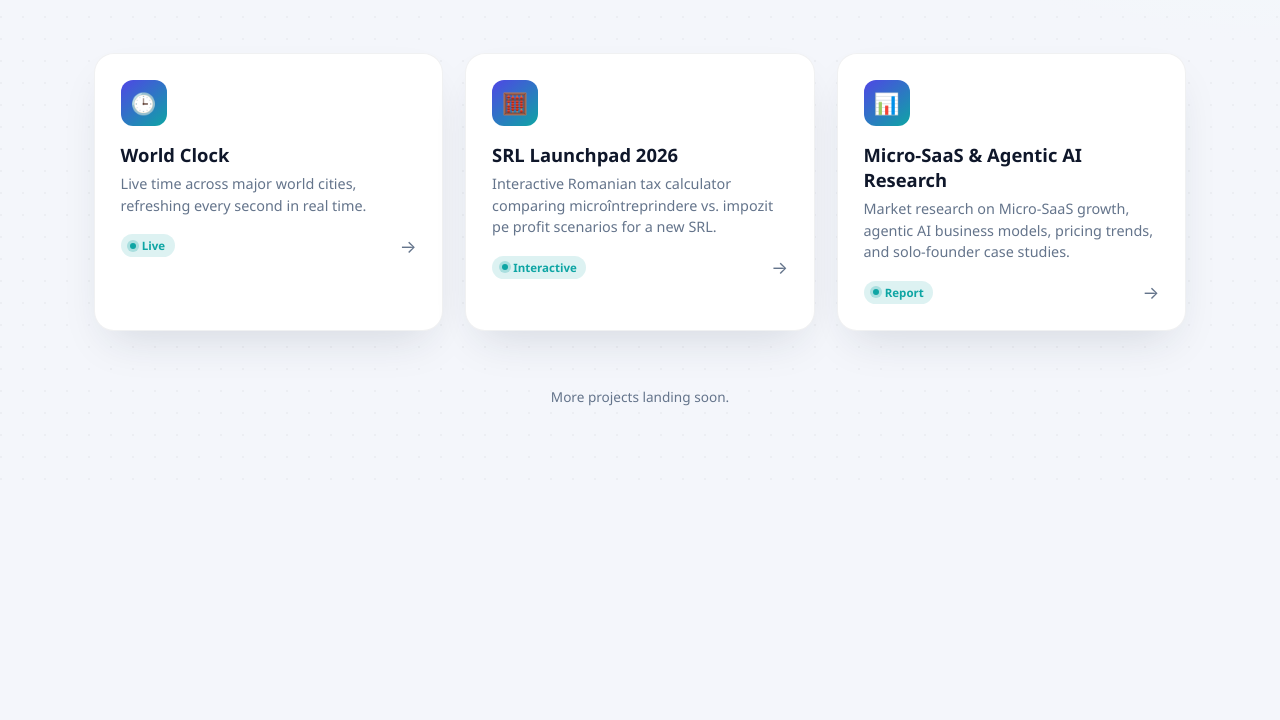
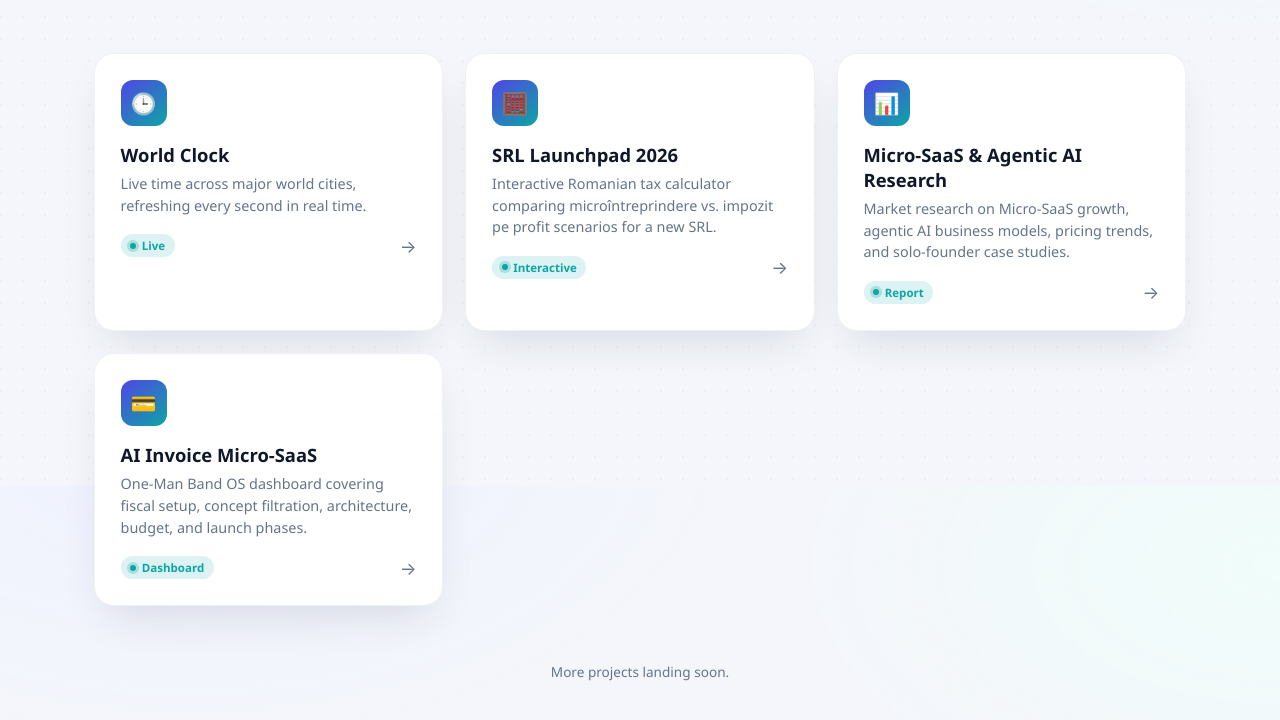
Before and after one commit to Melcoo/webpages, a plain HTML site: page index.html in a window 1280 px wide. Shown: the part 314-1034 px from the top of the page. Before the commit the page ends 800 px from the top, so only its background shows below. Drawn offline with Linux system fonts and the light colour scheme.

Commit message:
Add AI Invoice Micro-SaaS card to portal

```diff
--- a/index.html
+++ b/index.html
@@ -94,7 +94,6 @@
     transition: transform 0.15s ease, box-shadow 0.2s ease;
   }
   .toggle:hover { transform: translateY(-2px); box-shadow: var(--shadow-hover); }
-
   .hero { text-align: center; margin-bottom: 3.5rem; }
   .eyebrow {
     display: inline-block;
@@ -125,7 +124,6 @@
     max-width: 560px;
     margin: 0 auto;
   }
-
   .grid {
     display: grid;
     grid-template-columns: repeat(auto-fit, minmax(280px, 1fr));
@@ -183,7 +181,6 @@
   .dot { width: 6px; height: 6px; border-radius: 50%; background: var(--accent-2); box-shadow: 0 0 0 3px color-mix(in srgb, var(--accent-2) 25%, transparent); }
   .arrow { color: var(--muted); font-size: 1.1rem; transition: transform 0.2s ease, color 0.2s ease; }
   .card:hover .arrow { transform: translateX(4px); color: var(--accent); }
-
   .footer {
     margin-top: 3.5rem;
     text-align: center;
@@ -208,13 +205,11 @@
         <span id="toggleLabel">Dark</span>
       </button>
     </nav>
-
     <section class="hero">
       <span class="eyebrow">Personal portal</span>
       <h1>A home for every project I ship</h1>
       <p>Small, self‑contained web apps — dashboards, tools, and experiments — collected in one place.</p>
     </section>
-
     <main class="grid">
       <a class="card" href="world-clock/" target="_blank" rel="noopener">
         <div class="card-icon">🕒</div>
@@ -243,28 +238,31 @@
           <span class="arrow">→</span>
         </div>
       </a>
-      <!-- Future projects: add a new <a class="card"> block here -->
+      <a class="card" href="AI-Invoice-Micro-SaaS/" target="_blank" rel="noopener">
+        <div class="card-icon">💳</div>
+        <div class="card-title">AI Invoice Micro-SaaS</div>
+        <div class="card-desc">One-Man Band OS dashboard covering fiscal setup, concept filtration, architecture, budget, and launch phases.</div>
+        <div class="card-foot">
+          <span class="pill"><span class="dot"></span>Dashboard</span>
+          <span class="arrow">→</span>
+        </div>
+      </a>
     </main>
-
     <div class="footer">More projects landing soon.</div>
   </div>
-
   <script>
     const root = document.documentElement;
     const btn = document.getElementById('themeToggle');
     const icon = document.getElementById('toggleIcon');
     const label = document.getElementById('toggleLabel');
-
     function apply(theme) {
       root.setAttribute('data-theme', theme);
       localStorage.setItem('mti-theme', theme);
       if (theme === 'dark') { icon.textContent = '☀️'; label.textContent = 'Light'; }
       else { icon.textContent = '🌙'; label.textContent = 'Dark'; }
     }
-
     const saved = localStorage.getItem('mti-theme');
     apply(saved === 'dark' ? 'dark' : 'light');
-
     btn.addEventListener('click', () => {
       const cur = root.getAttribute('data-theme') || 'light';
       apply(cur === 'dark' ? 'light' : 'dark');
```
